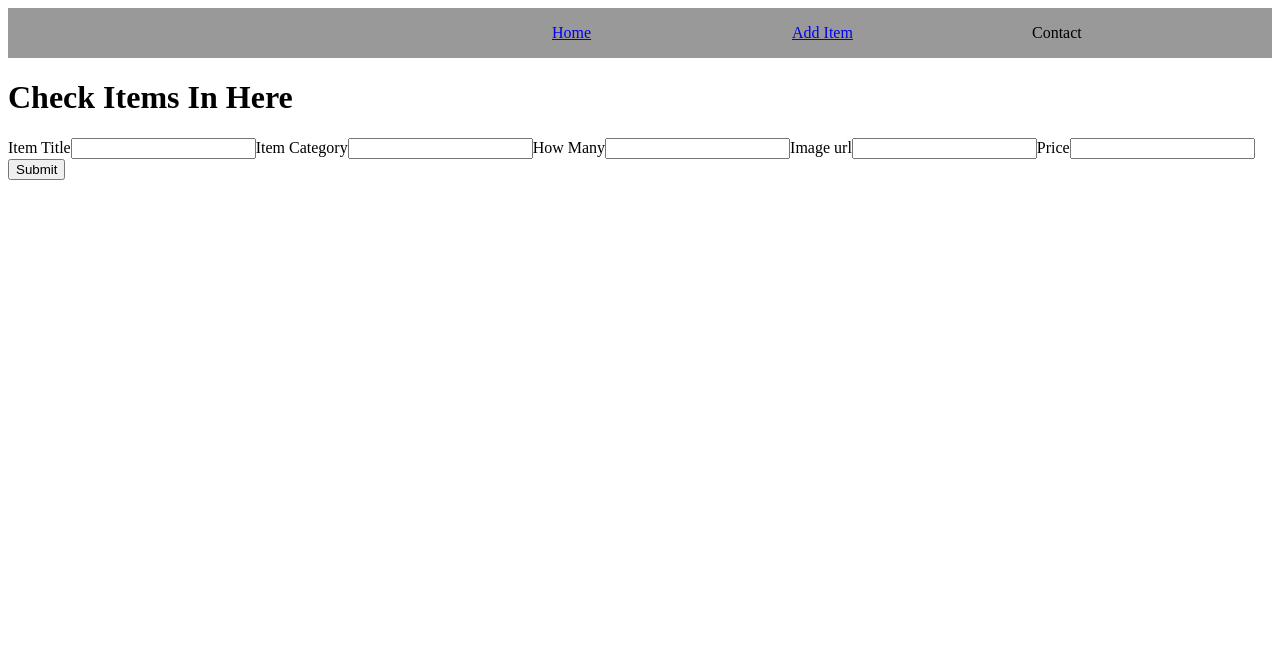
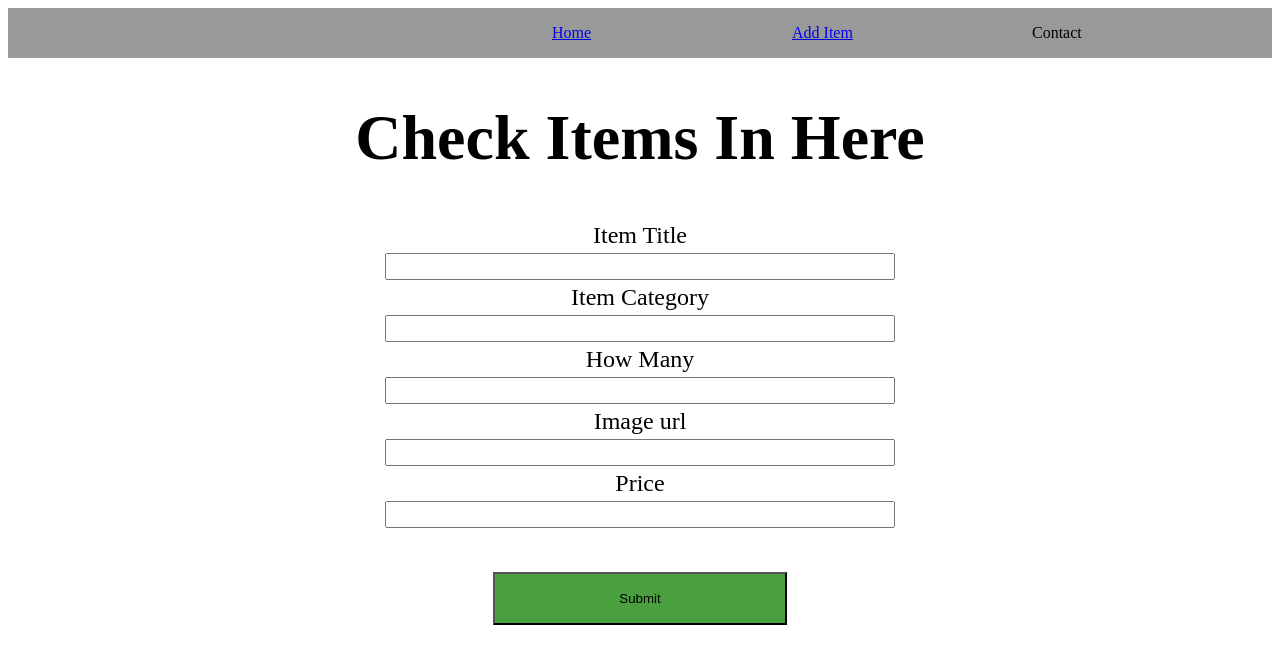
Before and after one commit to chadtarpey615/next-store, a Next.js app: page /new-item in a window 1280 px wide. Shown: the top 664 px of the page. Built offline with nearby package versions, Linux system fonts and the light colour scheme.

Commit message:
added styling to items.css and home page

```diff
--- a/components/CheckoutForm/CheckoutForm.js
+++ b/components/CheckoutForm/CheckoutForm.js
@@ -32,19 +32,30 @@ const CheckoutForm = (props) => {
 
     return (
         <>
-            <form onSubmit={submitHandler}>
+            <form className="input-form" onSubmit={submitHandler}>
+                <div>
                     <label htmlFor="title">Item Title</label>
                     <input required id="title" type="text" ref={titleInputRef} />
+                </div>
+
+                <div>
                     <label htmlFor="category">Item Category</label>
                     <input required id="category" type="text" ref={categoryInputRef} />
+                </div>
+                <div>
                     <label htmlFor="many">How Many</label>
                     <input required id="many" type="text" ref={manyInputRef} />
+                </div>
+                <div>
                     <label htmlFor="image">Image url</label>
                     <input required id="image" type="text" ref={imageInputRef} />
+                </div>
+                <div>
                     <label htmlFor="Price">Price</label>
                     <input required id="price" type="text" ref={priceInputRef} />
+                </div>
                 <div className="form-button">
-                    <button>Submit</button>
+                    <button className="form-btn">Submit</button>
                 </div>
             </form>
 
--- a/pages/new-item/index.js
+++ b/pages/new-item/index.js
@@ -18,10 +18,10 @@ export default function index() {
         console.log(data)
     }
     return (
-        <>
+        <div className="main">
             <h1>Check Items In Here</h1>
             <meta name="description" content="Add your own items and create amazing networking opportunities!!!" />
             <CheckoutForm onAddItem={addStoreItem} />
-        </>
+        </div>
     )
 }
--- a/styles/Header.css
+++ b/styles/Header.css
@@ -15,3 +15,49 @@
   width: 80%;
   justify-content: center;
 }
+
+.input-form,
+input {
+  width: 40%;
+  align-items: center;
+  padding: 4px 0 4px 0;
+  margin: 4px 0 4px 0;
+}
+
+.input-form,
+label {
+  display: grid;
+  justify-content: center;
+  width: 100%;
+  font-size: 1.5rem;
+}
+
+.form-btn {
+  background-color: rgb(74, 160, 63);
+  width: 22em;
+  height: 4em;
+  justify-content: center;
+  margin-top: 3em;
+}
+
+.main {
+  text-align: center;
+  font-size: 2em;
+}
+
+.card {
+  display: grid;
+  grid-template-columns: repeat(3, max-content) / 5em auto 2em;
+  outline-style: dashed;
+}
+
+.card-image,
+img {
+  display: grid;
+  height: 300px;
+  width: 400px;
+}
+
+.card-footer {
+  font-size: 1.5em;
+}
--- a/styles/globals.css
+++ b/styles/globals.css
@@ -14,3 +14,12 @@ a {
 * {
   box-sizing: border-box;
 }
+
+.input-form {
+  display: grid;
+}
+
+.main {
+  display: grid;
+  align-items: center;
+}
```
Also changed, not shown: components/Inventory/Items.js (+13 -6 lines). Lines whose indentation alone changed are shown as unchanged.
